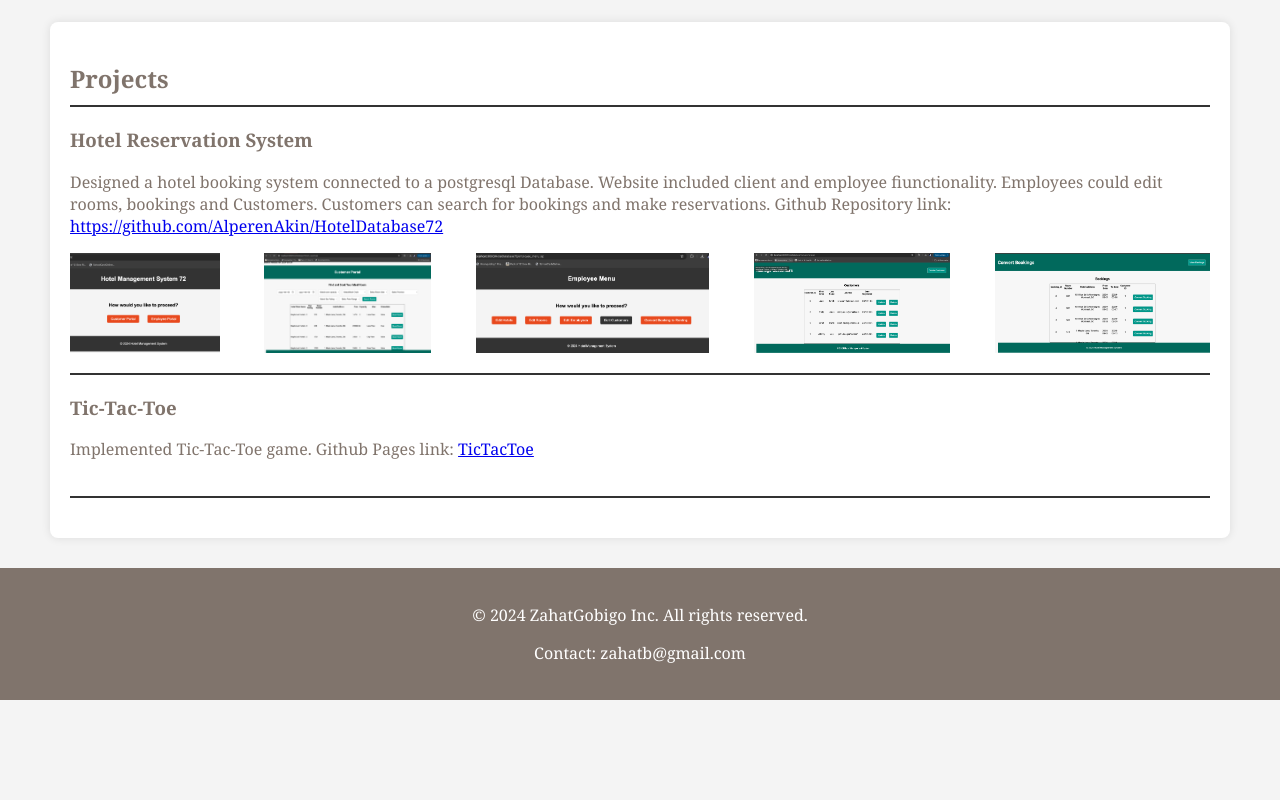
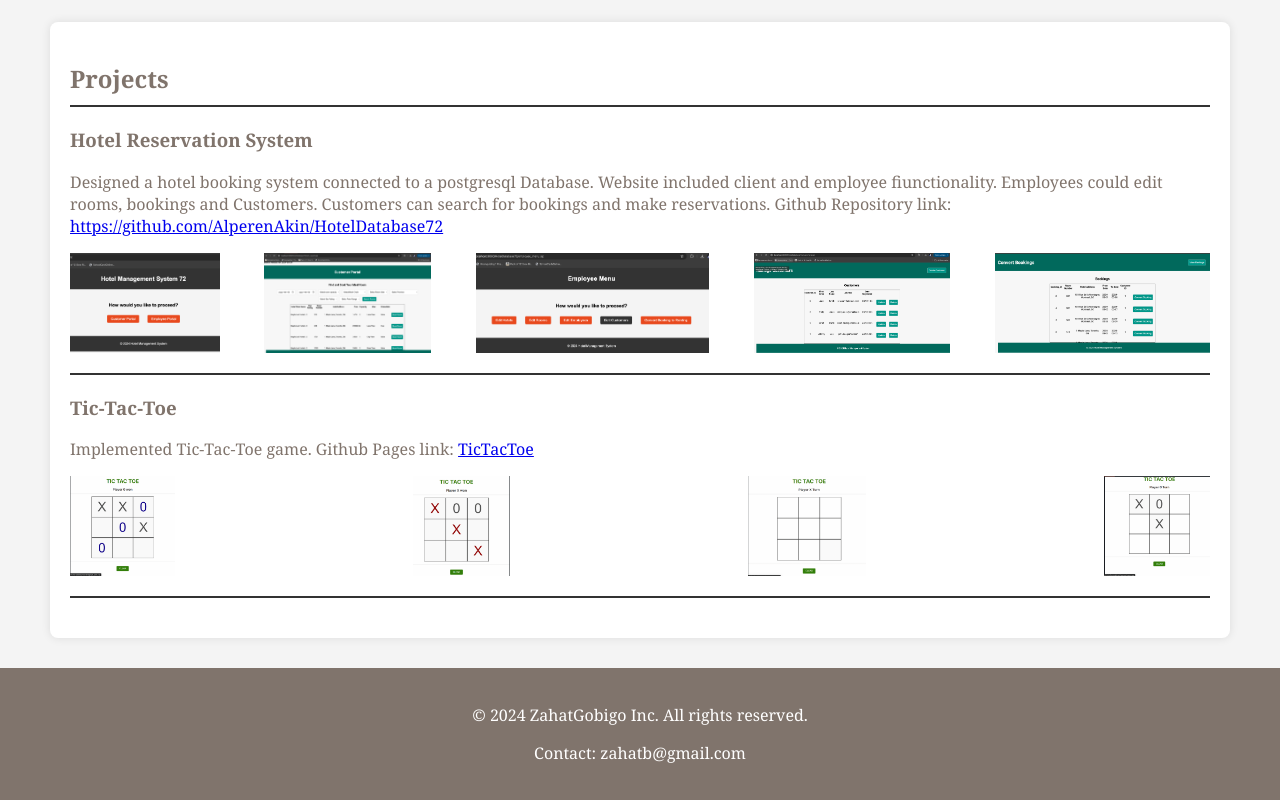
Before and after one commit to AlperenAkin/portfolio, a plain HTML site: page index.html in a window 1280 px wide. Shown: the part 1868-2668 px from the top of the page. Before the commit the page ends 2568 px from the top, so only its background shows below. Drawn offline with Linux system fonts and the light colour scheme.

Commit message:
added images

```diff
--- a/index.html
+++ b/index.html
@@ -77,6 +77,13 @@
             <div class="projlist">
                 <h3>Tic-Tac-Toe</h3>
                 <p>Implemented Tic-Tac-Toe game. Github Pages link: <a href="https://alperenakin.github.io/TicTacToe/">TicTacToe</a></p>
+                <div class="proj1screenshots">
+                    <img src="images/board1.png" alt="hms1" class="hms">
+                    <img src="images/board2.png" alt="hms2" class="hms">
+                    <img src="images/board3.png" alt="hms3" class="hms">
+                    <img src="images/board4.png" alt="hms4" class="hms">
+
+                    </div>
             </div>
 
 
```
Also changed, not shown: images/board1.png (added), images/board2.png (added), images/board3.png (added), images/board4.png (added).
